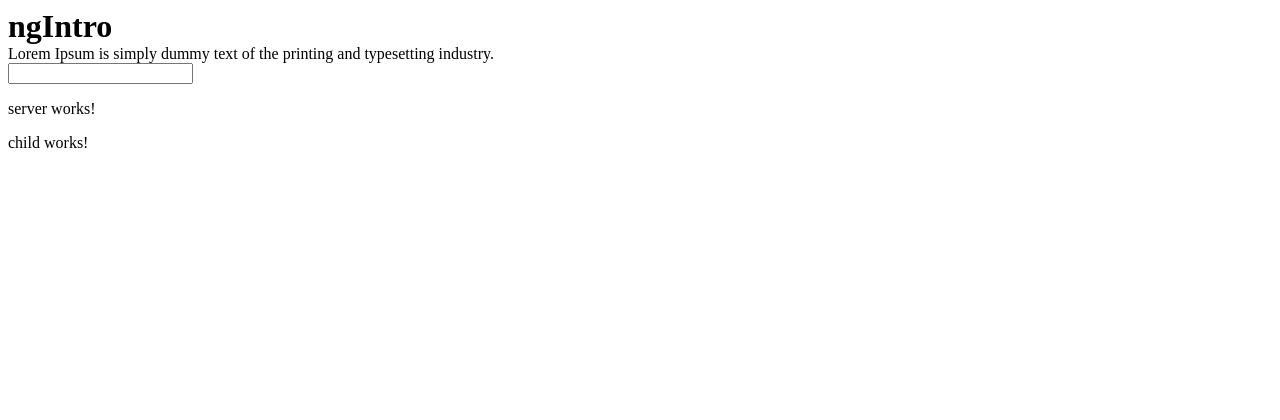
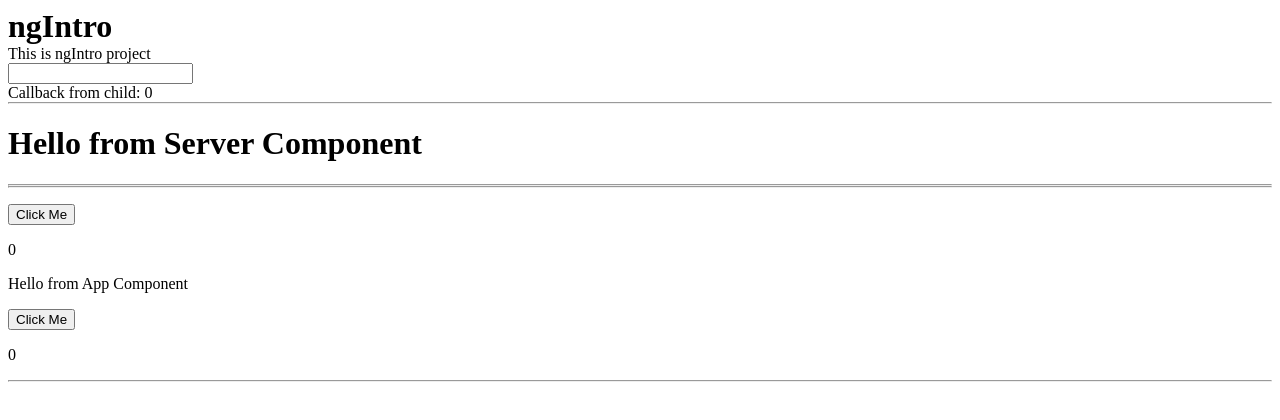
Before and after one commit to mogams99/ngIntro, an Angular app: page / in a window 1280 px wide. Shown: the top 420 px of the page. Built offline with nearby package versions, Linux system fonts and the light colour scheme.

Commit message:
chore: :ambulance: input and output decorator

```diff
--- a/src/app/app.component.html
+++ b/src/app/app.component.html
@@ -3,10 +3,15 @@
 
 <input type="search" [(ngModel)]="name">
 <output>{{ name }}</output>
+<p>Callback from child: {{ x }}</p>
 
 <!-- <input type="search" (input)="updateName($event)">
 <output>{{ name }}</output> -->
+<hr>
+<app-server [message]="serverMessage"></app-server>
+<hr>
 
-<app-server>App Server Works</app-server>
-
+<hr>
+<app-child (changeValue)="showVal($event)"></app-child>
 <app-child [greet]="message"></app-child>
+<hr>
--- a/src/app/app.component.ts
+++ b/src/app/app.component.ts
@@ -1,7 +1,7 @@
 import { Component } from '@angular/core';
 import { FormsModule } from '@angular/forms';
 import { RouterOutlet } from '@angular/router';
-import { ServerComponent } from "./server/server.component";
+import { ServerComponent } from './server/server.component';
 import { ChildComponent } from "./child/child.component";
 
 @Component({
@@ -13,10 +13,14 @@ import { ChildComponent } from "./child/child.component";
 })
 export class AppComponent {
   title = 'ngIntro';
-  desc = 'Lorem Ipsum is simply dummy text of the printing and typesetting industry.';
+  desc = 'This is ngIntro project';
   name = '';
-  message = 'Hello Child';
-  // updateName(x:Event){
-  //   this.name = (x.target as HTMLInputElement).value
-  // };
+  x = 0;
+  message = 'Hello from App Component';
+  serverMessage = 'Hello from Server Component';
+
+  showVal(count: number){
+    console.log(count);
+    this.x=count;
+  }
 }
--- a/src/app/child/child.component.html
+++ b/src/app/child/child.component.html
@@ -1 +1,3 @@
-<p>child works!</p>
+<p>{{ greet }}</p>
+<button (click)="changedValue()">Click Me</button>
+<p>{{ counter }}</p>
--- a/src/app/child/child.component.ts
+++ b/src/app/child/child.component.ts
@@ -1,4 +1,4 @@
-import { Component, Input } from '@angular/core';
+import { Component, EventEmitter, Input, Output } from '@angular/core';
 
 @Component({
   selector: 'app-child',
@@ -8,5 +8,12 @@ import { Component, Input } from '@angular/core';
   styleUrl: './child.component.css'
 })
 export class ChildComponent {
-  @Input() greet = '';
+  @Input() greet!: string;
+
+  @Output() changeValue = new EventEmitter<number>();
+  counter = 0;
+  changedValue() {
+    this.counter = this.counter + 1;
+    this.changeValue.emit(this.counter);
+  }
 }
--- a/src/app/server/server.component.html
+++ b/src/app/server/server.component.html
@@ -1 +1 @@
-<p>server works!</p>
+<h1>{{ message }}</h1>
--- a/src/app/server/server.component.ts
+++ b/src/app/server/server.component.ts
@@ -1,4 +1,4 @@
-import { Component } from '@angular/core';
+import { Component, Input } from '@angular/core';
 
 @Component({
   selector: 'app-server',
@@ -8,5 +8,5 @@ import { Component } from '@angular/core';
   styleUrl: './server.component.css'
 })
 export class ServerComponent {
-
+  @Input() message!: string;
 }
```
